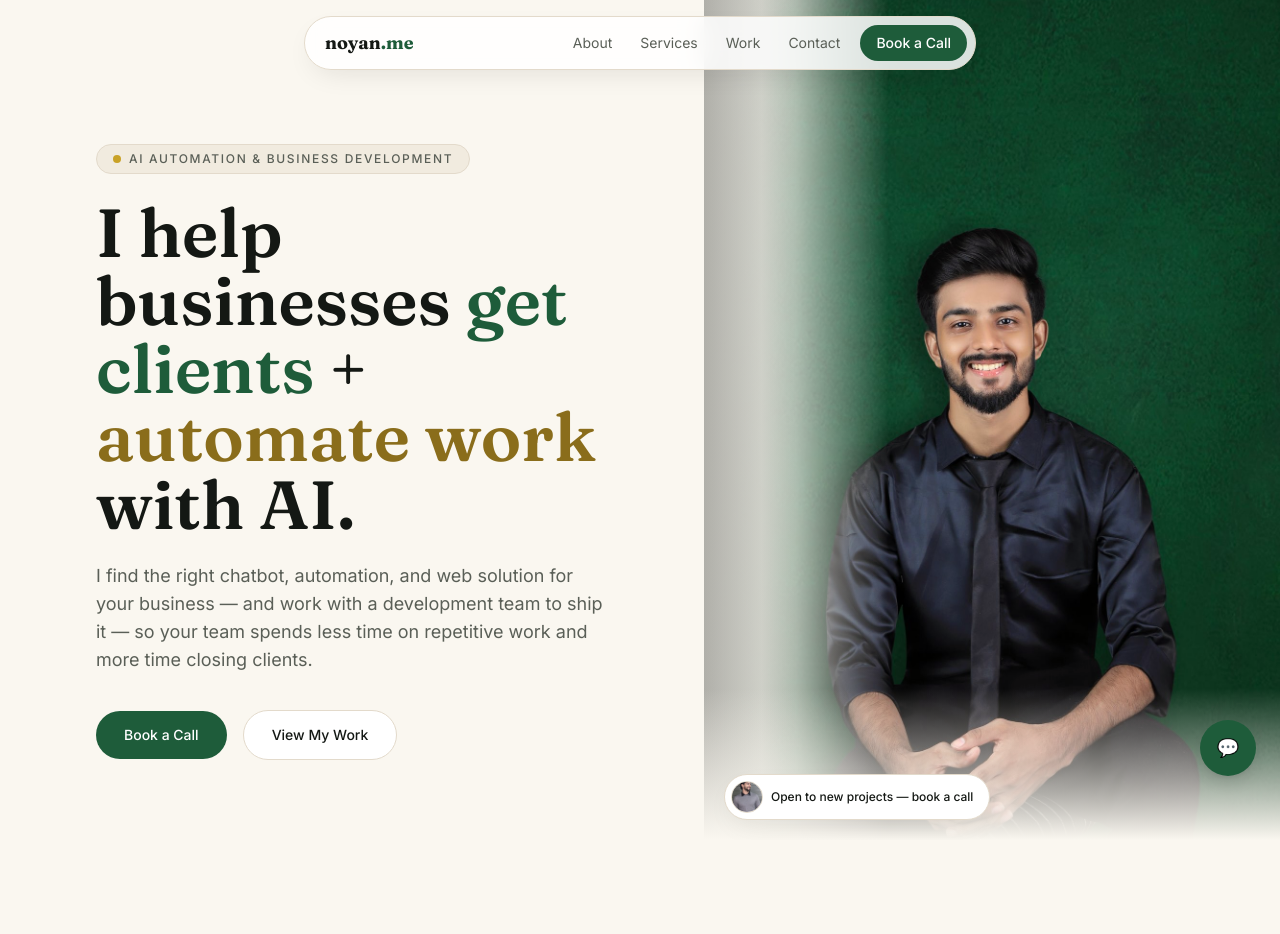
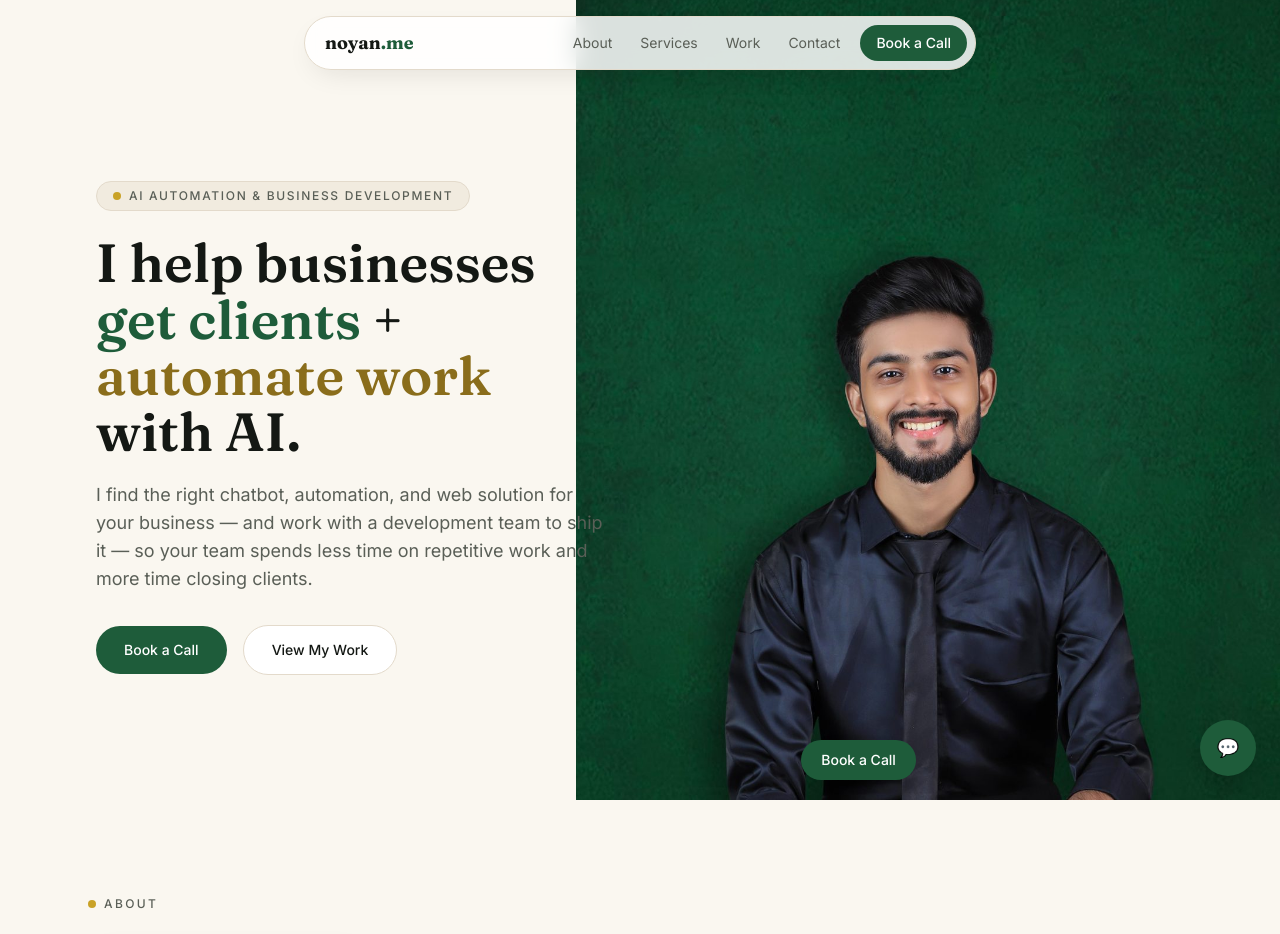
Before and after one commit to FindNoyan/noyan-portfolio, a React (Vite) app: page / in a window 1280 px wide. Shown: the top 934 px of the page. Built offline with nearby package versions, Linux system fonts and the light colour scheme.

Commit message:
Hero: mask-based merge, one-viewport fit, Book a Call button on photo, tighter crop

```diff
--- a/src/components/Hero.jsx
+++ b/src/components/Hero.jsx
@@ -2,7 +2,7 @@ import { useState } from "react";
 import { hero, photos } from "../data/content";
 
 // Accent words in the headline: emerald + deep gold, drawn from the
-// portrait's own palette (green backdrop, warm gold tones).
+// portrait’s own palette (green backdrop, warm gold tones).
 const ACCENT_WORDS = {
   "get clients": "text-emerald",
   "automate work": "text-goldDeep",
@@ -23,30 +23,32 @@ function renderHeadline(headline) {
 
 export default function Hero() {
   const [portraitOk, setPortraitOk] = useState(true);
-  const [avatarOk, setAvatarOk] = useState(true);
 
   return (
     <section
       id="top"
       className="animate-fade-up relative overflow-hidden bg-base"
     >
-      {/* Desktop: two-column split. Mobile/tablet: stacked (text on top,
-          photo band below). The grid stretches so the photo column fills
-          the full hero height on desktop. */}
-      <div className="grid lg:min-h-[640px] lg:grid-cols-[55fr_45fr]">
-        {/* LEFT — text on cream. */}
-        <div className="flex flex-col justify-center px-6 pb-14 pt-32 sm:px-10 sm:pt-40 lg:px-16 lg:pb-20 lg:pt-36 xl:px-24">
+      {/* Layout: text on top, photo band below (mobile/tablet); on
+          desktop the photo is absolutely positioned over the right side
+          and overlaps the text column, so the mask fade dissolves the
+          photo into the cream — no hard seam, no tint over the photo.
+          The whole hero is exactly one viewport tall (100svh). */}
+      <div className="flex min-h-[100svh] flex-col lg:block">
+        {/* LEFT — text on cream. z-10 keeps it above the photo; the
+            text itself ends before the photo’s fade zone begins. */}
+        <div className="relative z-10 flex flex-col justify-center px-6 pb-8 pt-24 sm:px-10 lg:min-h-[100svh] lg:w-[55%] lg:px-16 lg:pb-10 lg:pt-24 xl:px-24">
           <p className="inline-flex w-fit items-center gap-2 rounded-full border border-line bg-surface px-4 py-1.5 text-xs font-medium uppercase tracking-[0.14em] text-muted">
             <span className="inline-block h-2 w-2 rounded-full bg-gold" />
             {hero.eyebrow}
           </p>
-          <h1 className="mt-6 max-w-xl font-display text-[2.75rem] font-semibold leading-[1.05] text-ink sm:text-6xl lg:text-[4.25rem]">
+          <h1 className="mt-6 max-w-xl font-display text-[clamp(2.25rem,4.2vw,3.9rem)] font-semibold leading-[1.05] text-ink">
             {renderHeadline(hero.headline)}
           </h1>
-          <p className="mt-6 max-w-lg text-base leading-relaxed text-muted sm:text-lg">
+          <p className="mt-5 max-w-lg text-base leading-relaxed text-muted sm:text-lg">
             {hero.sub}
           </p>
-          <div className="mt-9 flex flex-wrap items-center gap-4">
+          <div className="mt-8 flex flex-wrap items-center gap-4">
             <a
               href={hero.primaryCta.href}
               {...(hero.primaryCta.external
@@ -65,11 +67,15 @@ export default function Hero() {
           </div>
         </div>
 
-        {/* RIGHT — portrait, full-bleed. On desktop it fills the entire
-            right side, flush to the top, right and bottom edges of the
-            hero: no border, no rounded corners, no gap. On mobile it is
-            a full-width band below the text. */}
-        <div className="relative min-h-[420px] overflow-hidden bg-deepGreen sm:min-h-[480px] lg:min-h-0">
+        {/* RIGHT — portrait, full-bleed. The wrapper is transparent:
+            the mask on the <img> dissolves the photo’s edges into the
+            cream behind it. No overlay divs — nothing tints the photo,
+            so it keeps its true colours right up to the fade.
+            On mobile the photo is a compact band below the text;
+            on desktop it fills the right 55%, flush to the top, right
+            and bottom edges. Crop is Elora-style: head / shoulders /
+            upper torso, face never cropped, hands out of frame. */}
+        <div className="relative h-[30svh] max-h-[320px] min-h-[180px] overflow-hidden lg:absolute lg:inset-y-0 lg:right-0 lg:h-auto lg:max-h-none lg:min-h-0 lg:w-[55%]">
           {portraitOk && (
             <img
               src={photos.portrait.src}
@@ -79,48 +85,21 @@ export default function Hero() {
               onError={() => setPortraitOk(false)}
               // Face sits in the upper third of the photo: bias the crop
               // toward the top so the head is never cut off, at any width.
-              className="photo-warm absolute inset-0 h-full w-full object-cover object-[50%_28%]"
+              className="hero-photo-mask absolute inset-0 h-full w-full object-cover object-[50%_12%]"
             />
           )}
-          {/* SEAMLESS MERGE — desktop (vertical seam): the cream side
-              fades into the photo, with a soft deep-green shadow at the
-              seam, so no hard edge is visible where photo meets text. */}
-          <div
-            aria-hidden="true"
-            className="pointer-events-none absolute inset-0 hidden bg-[linear-gradient(to_right,#FAF7F0_0%,rgba(250,247,240,0.92)_10%,rgba(250,247,240,0)_32%)] lg:block"
-          />
-          <div
-            aria-hidden="true"
-            className="pointer-events-none absolute inset-0 hidden bg-[linear-gradient(to_right,rgba(20,24,20,0.32)_0%,rgba(20,24,20,0)_16%)] lg:block"
-          />
-          {/* SEAMLESS MERGE — mobile/tablet (horizontal seam): the cream
-              text block fades down into the photo band. */}
-          <div
-            aria-hidden="true"
-            className="pointer-events-none absolute inset-0 bg-[linear-gradient(to_bottom,#FAF7F0_0%,rgba(250,247,240,0)_28%)] lg:hidden"
-          />
-          {/* SEAMLESS MERGE — bottom edge: the photo dissolves into the
-              cream of the next section instead of ending in a hard line. */}
-          <div
-            aria-hidden="true"
-            className="pointer-events-none absolute inset-0 bg-[linear-gradient(to_top,#FAF7F0_0%,rgba(250,247,240,0)_18%)]"
-          />
-          {/* Availability badge, tucked into the photo corner. */}
-          {avatarOk && (
-            <div className="absolute bottom-5 left-5 flex items-center gap-2 whitespace-nowrap rounded-full border border-line bg-white py-1.5 pl-1.5 pr-4 shadow-card">
-              <img
-                src={photos.casual.src}
-                alt={photos.casual.alt}
-                width={32}
-                height={32}
-                onError={() => setAvatarOk(false)}
-                className="h-8 w-8 rounded-full border border-line object-cover"
-              />
-              <span className="text-xs font-medium text-ink">
-                Open to new projects — book a call
-              </span>
-            </div>
-          )}
+          {/* Book a Call, sitting on the photo’s lower area. Past the
+              left fade zone on desktop (left-[32%]) so it rests on solid
+              photo, not on the dissolve. Same Calendly link as the
+              other Book a Call CTAs. */}
+          <a
+            href={hero.primaryCta.href}
+            target="_blank"
+            rel="noreferrer"
+            className="bg-emerald absolute bottom-5 left-5 z-10 rounded-full px-5 py-2.5 text-sm font-medium text-white shadow-card transition-all hover:-translate-y-0.5 hover:opacity-90 focus-ring lg:left-[32%]"
+          >
+            {hero.primaryCta.label}
+          </a>
         </div>
       </div>
     </section>
```
